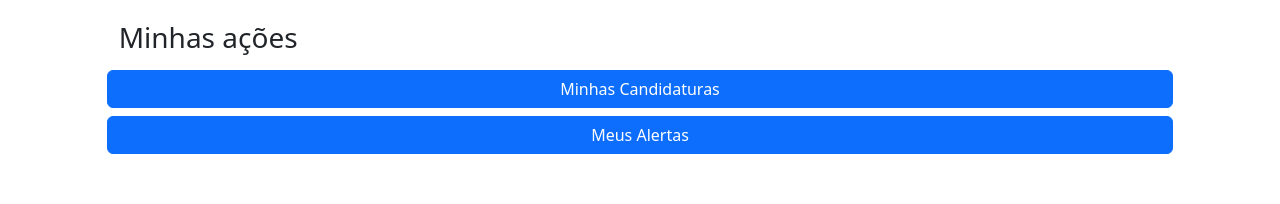
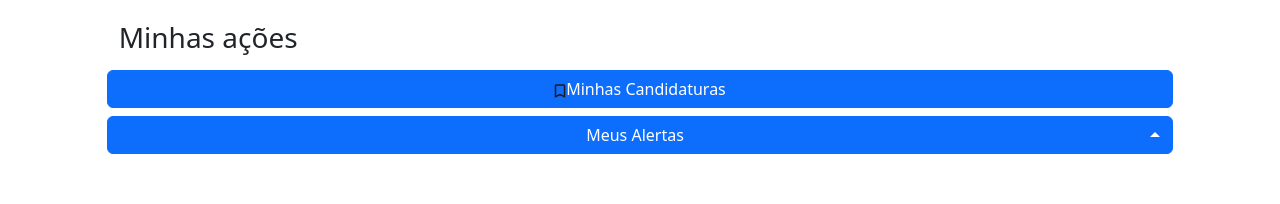
Before and after one commit to FelixMembrive/desafio-final-gama-academy-gr2, a React (Vite) app: page /buscarvagas in a window 1280 px wide. Shown: the part 467-671 px from the top of the page. Built offline with nearby package versions, Linux system fonts and the light colour scheme.

Commit message:
Alta fidelidade Buscar Vaga, seção superior

```diff
--- a/src/assets/icons/SVGicons/index.tsx
+++ b/src/assets/icons/SVGicons/index.tsx
@@ -251,6 +251,22 @@ function BackArrow(props: IiconProps) {
   );
 }
 
+function Bookmarks(props: IiconProps) {
+  return (
+    <svg
+    width={12}
+    height={14}
+    fill="none"
+    xmlns="http://www.w3.org/2000/svg"
+  >
+    <path
+      d="M.75 13.75v-12c0-.413.147-.766.441-1.06.293-.293.646-.44 1.059-.44h7.5c.412 0 .766.147 1.06.44.293.294.44.647.44 1.06v12L6 11.5.75 13.75Zm1.5-2.287L6 9.85l3.75 1.613V1.75h-7.5v9.713Z"
+      fill="#1C1B1F"
+    />
+  </svg>
+  );
+}
+
 export { Facebook, FacebookOutline,
   Instagram, InstagramOutline,
   Linkedin, LinkedinOutline,
@@ -259,4 +275,5 @@ export { Facebook, FacebookOutline,
   Youtube, YoutubeOutline,
   SelectArrow,
   BackArrow,
+  Bookmarks,
  };
--- a/src/componentes/Footer/index.tsx
+++ b/src/componentes/Footer/index.tsx
@@ -1,6 +1,6 @@
 import { Link } from "react-router-dom";
+
 import { Facebook, Instagram, Linkedin, Twitter, Whatsapp, Youtube } from "../../assets/icons/SVGicons";
-
 import { FacebookOutline, InstagramOutline, LinkedinOutline, TwitterOutline, WhatsappOutline, YoutubeOutline } from "../../assets/icons/SVGicons";
 import { WhatsappLogo } from "phosphor-react";
 
--- a/src/componentes/LinkButton/index.tsx
+++ b/src/componentes/LinkButton/index.tsx
@@ -5,13 +5,19 @@ interface ILinkButtonProps {
   to: string;
   text: string;
   className?: string;
-  variant?:string;
+  variant?: string;
+  iconLeft?: JSX.Element
+  iconRight?: JSX.Element
 }
 
-export default function LinkButton(props:ILinkButtonProps) {
+export default function LinkButton(props: ILinkButtonProps) {
   return (
     <LinkContainer to={props.to}>
-      <Button variant={props.variant} className={props.className}>{props.text}</Button>
+      <Button variant={props.variant} className={props.className}>
+        {props.iconRight}
+        {props.text}
+        {props.iconLeft}
+      </Button>
     </LinkContainer>
   );
 }
--- a/src/pages/BuscarVagas/index.tsx
+++ b/src/pages/BuscarVagas/index.tsx
@@ -7,6 +7,8 @@ import LinkBack from "../../componentes/LinkBack";
 import LinkText from "../../componentes/LinkText";
 import SelectBox from "../../componentes/SelectBox";
 import vagas from '../../assets/mockups/vagas-mockup.json';
+import { Bookmarks, Facebook, SelectArrow } from "../../assets/icons/SVGicons";
+import './style.scss';
 
 const vagasRecomendadas = vagas.recomendadas;
 
@@ -30,8 +32,8 @@ export default function BuscarVagas() {
       </Row>
       <Row className="buscar-secao-minhas-acoes mt-5 mx-auto col-10 sm-col-3">
         <h3>Minhas ações</h3>
-        <LinkButton className="mt-2" to="" text="Minhas Candidaturas"></LinkButton>
-        <LinkButton className="mt-2" to="" text="Meus Alertas"></LinkButton>
+        <LinkButton iconRight={<Bookmarks className="icon-left-right float-start"/>} className="button-icon mt-2" to="" text="Minhas Candidaturas"></LinkButton>
+        <LinkButton iconLeft={<SelectArrow className="icon-left-right float-end"/>} className="mt-2" to="" text="Meus Alertas"></LinkButton>
       </Row>
       <Row className="mt-5 mx-auto col-10 sm-col-3">
         <h3>Recomendamos para você</h3>
--- /dev/null
+++ b/src/pages/BuscarVagas/style.scss
@@ -0,0 +1,23 @@
+@import "../../typography.scss";
+@import "../../colors.scss";
+@import "../../spacing.scss";
+// .button-flex {
+// display: flex;
+// align-items: center;
+// justify-content: center;
+// svg {
+//     margin-right: 40%;
+// }
+// }
+.button-icon {
+    background-color: $primary-custom;
+    border: none;
+}
+
+.icon-left-right {
+    margin-top: 9px;
+    fill: white;
+    path {
+        fill: white;
+    }
+}
```
